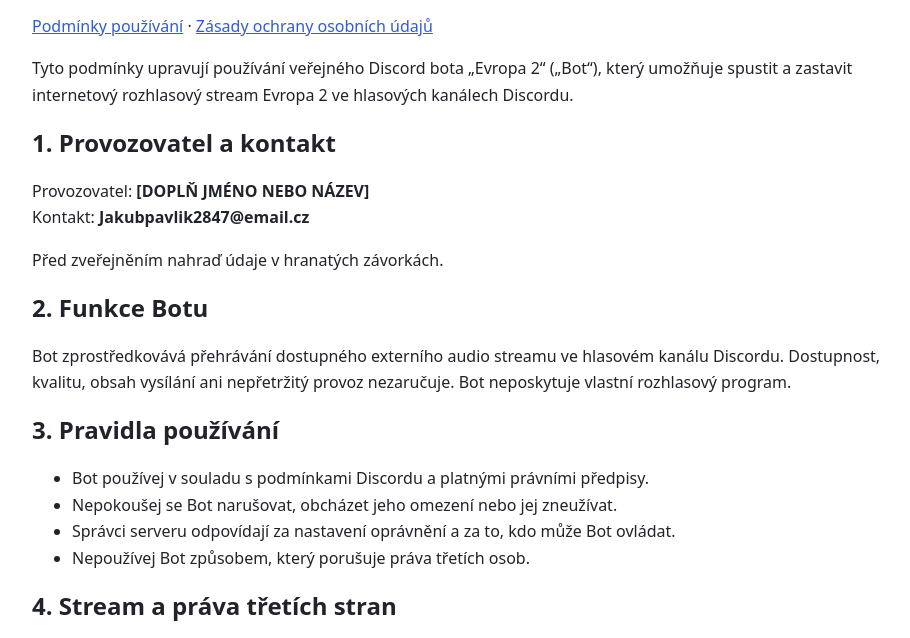
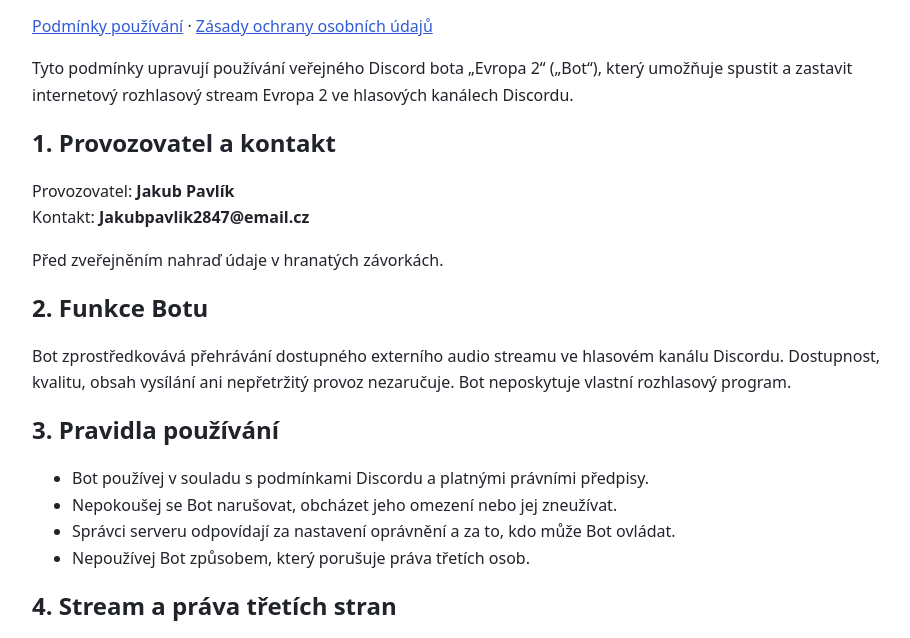
Before and after one commit to Jacob22549/evropa2-legal, a plain HTML site: page index.html in a window 1280 px wide. Shown: the part 131-769 px from the top of the page, without its empty margins (183-1093 px from the left). Drawn offline with Linux system fonts and the light colour scheme.

Commit message:
Update index.html

```diff
--- a/index.html
+++ b/index.html
@@ -2,7 +2,7 @@
 <html lang="cs"><head><meta charset="utf-8"><meta name="viewport" content="width=device-width,initial-scale=1"><title>Podmínky používání – Evropa 2</title><style>body{font:16px/1.65 system-ui,sans-serif;max-width:850px;margin:40px auto;padding:0 20px;color:#20232a}a{color:#315bd6}h1,h2{line-height:1.25}.muted{color:#666}</style></head>
 <body><h1>Podmínky používání</h1><p class="muted">Evropa 2 Discord Bot · Účinnost od 13. listopadu 2026</p><p><a href="index.html">Podmínky používání</a> · <a href="privacy.html">Zásady ochrany osobních údajů</a></p>
 <p>Tyto podmínky upravují používání veřejného Discord bota „Evropa 2“ („Bot“), který umožňuje spustit a zastavit internetový rozhlasový stream Evropa 2 ve hlasových kanálech Discordu.</p>
-<h2>1. Provozovatel a kontakt</h2><p>Provozovatel: <strong>[DOPLŇ JMÉNO NEBO NÁZEV]</strong><br>Kontakt: <strong>Jakubpavlik2847@email.cz</strong></p><p>Před zveřejněním nahraď údaje v hranatých závorkách.</p>
+<h2>1. Provozovatel a kontakt</h2><p>Provozovatel: <strong>Jakub Pavlík</strong><br>Kontakt: <strong>Jakubpavlik2847@email.cz</strong></p><p>Před zveřejněním nahraď údaje v hranatých závorkách.</p>
 <h2>2. Funkce Botu</h2><p>Bot zprostředkovává přehrávání dostupného externího audio streamu ve hlasovém kanálu Discordu. Dostupnost, kvalitu, obsah vysílání ani nepřetržitý provoz nezaručuje. Bot neposkytuje vlastní rozhlasový program.</p>
 <h2>3. Pravidla používání</h2><ul><li>Bot používej v souladu s podmínkami Discordu a platnými právními předpisy.</li><li>Nepokoušej se Bot narušovat, obcházet jeho omezení nebo jej zneužívat.</li><li>Správci serveru odpovídají za nastavení oprávnění a za to, kdo může Bot ovládat.</li><li>Nepoužívej Bot způsobem, který porušuje práva třetích osob.</li></ul>
 <h2>4. Stream a práva třetích stran</h2><p>Bot pouze přistupuje k externímu streamu. Provozovatel Botu není provozovatelem rádia ani vlastníkem vysílané hudby, pořadů či ochranných známek. Název Evropa 2 slouží k identifikaci streamu a neznamená oficiální spojení, partnerství ani podporu ze strany rádia. Tyto podmínky neudělují licenci k veřejnému provozování nebo dalšímu šíření vysílání. Uživatelé musí respektovat podmínky poskytovatele streamu a platné právo.</p>
```
